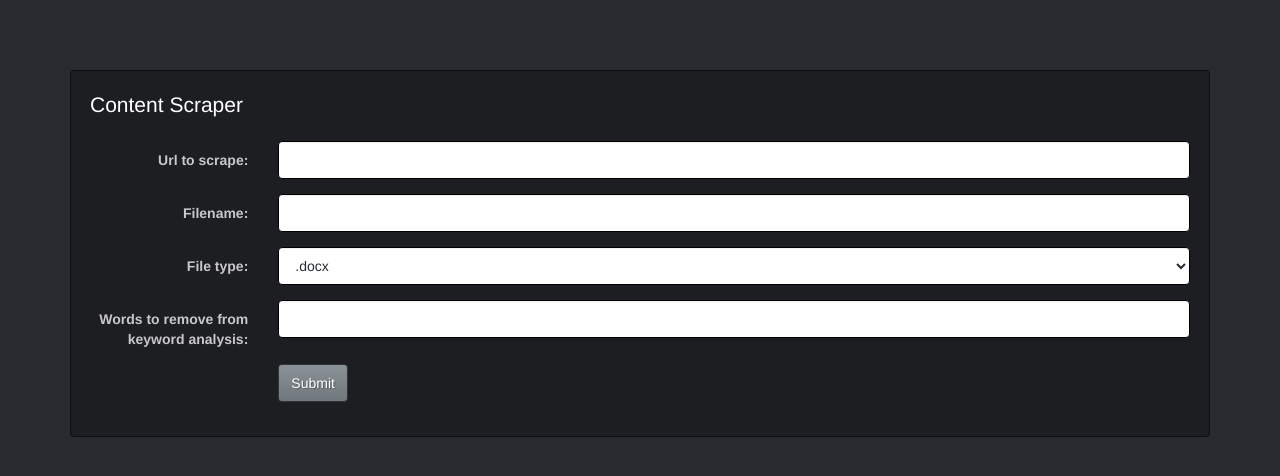
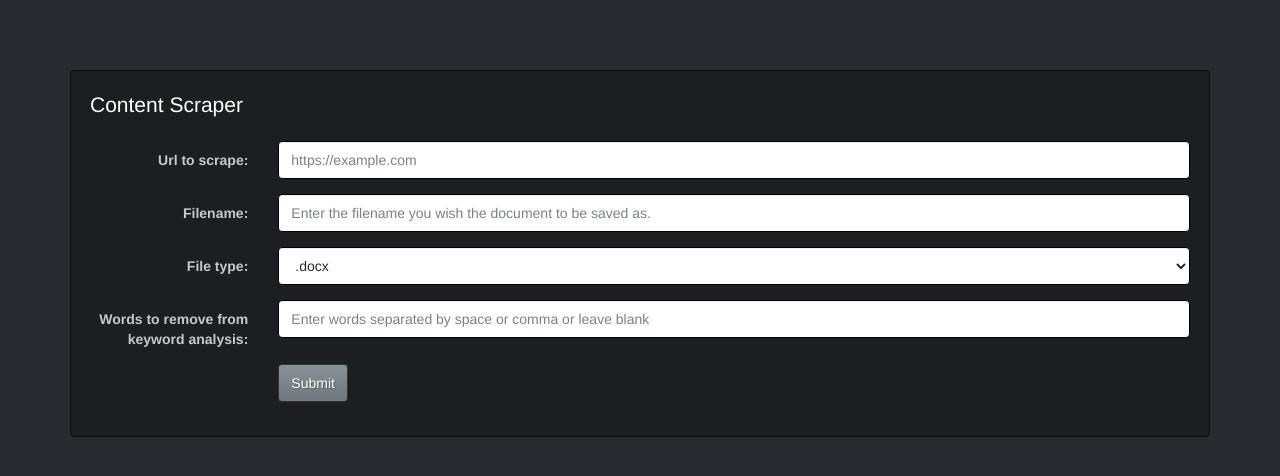
Before and after one commit to mymorkkis/content-scraper, a Flask app: page / in a window 1280 px wide. Shown: the top 476 px of the page. Run offline with Flask 2, Linux system fonts and the light colour scheme; some libraries are stand-ins or nearby versions.

Commit message:
added placeholders to the form and some styling

```diff
--- a/forms.py
+++ b/forms.py
@@ -1,6 +1,6 @@
 from flask_wtf import FlaskForm
 from wtforms import TextField, SelectField
-from wtforms.validators import InputRequired, URL
+from wtforms.validators import InputRequired, URL, Regexp
 
 
 class UrlRequest(FlaskForm):
@@ -11,8 +11,19 @@ class UrlRequest(FlaskForm):
         validators=[
             InputRequired(),
             URL(message="Not valid. Please enter the entire url.")
-        ])
-    filename = TextField("Filename:", validators=[InputRequired()])
+        ],
+        description='https://example.com')
+    filename = TextField(
+        "Filename:",
+        validators=[
+            InputRequired(),
+            Regexp(
+                '^[a-z|A-Z][\w| ]+$',
+                message="Filename must start with a letter and can't include any special characters except underscores.")
+        ],
+        description="Enter the filename you wish the document to be saved as.")
     # TODO add functionality to save as different file types
     file_extension = SelectField("File type:", choices=[('.docx', '.docx')])
-    stop_words = TextField('Words to remove from keyword analysis:')
+    stop_words = TextField(
+        'Words to remove from keyword analysis:',
+        description='Enter words separated by space or comma or leave blank')
--- a/static/css/style.css
+++ b/static/css/style.css
@@ -2,3 +2,8 @@ body {
   padding-top: 70px;
   padding-bottom: 30px;
 }
+
+.error-p {
+	padding-top: 8px;
+	color: red;
+}
--- a/templates/_render_field.html
+++ b/templates/_render_field.html
@@ -2,9 +2,9 @@
 <div class="form-group">
   <label for="{{ field.name }}" class="col-lg-2 control-label">{{ field.label.text }}</label>
   <div class="col-lg-10">
-    {{ field(class_='form-control') }}
+    {{ field(class='form-control', placeholder=field.description) }}
     {% for error in field.errors %}
-        <p>{{ error }}</p>
+        <p class='error-p'>{{ error }}</p>
     {% endfor %}
   </div>
 </div>
```
